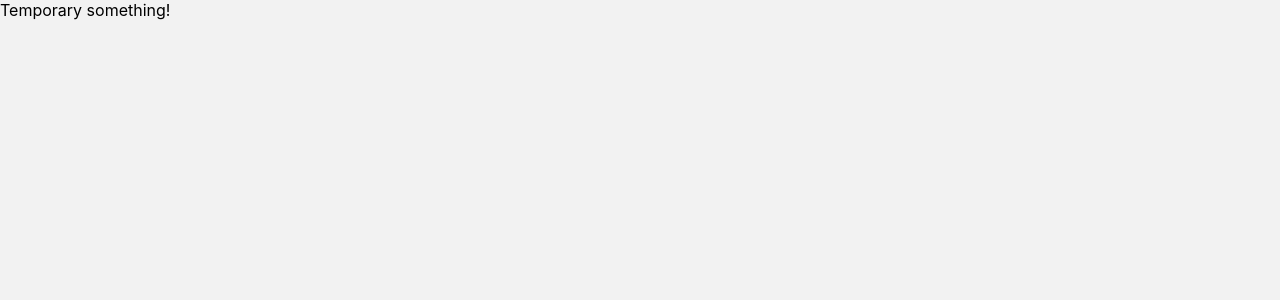
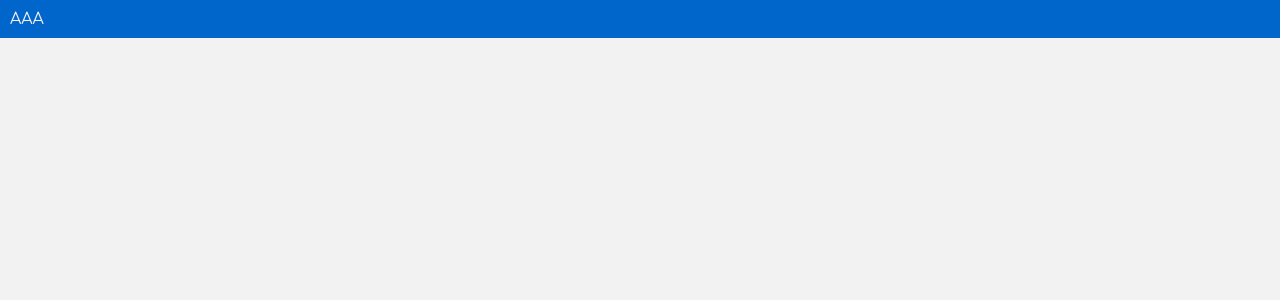
Before and after one commit to zendranm/portfolio-app, a React (Create React App) app: page / in a window 1280 px wide. Shown: the top 300 px of the page. Built offline with nearby package versions, Linux system fonts and the light colour scheme.

Commit message:
Navbar in progress

```diff
--- a/src/components/App.jsx
+++ b/src/components/App.jsx
@@ -1,7 +1,16 @@
 import React from "react";
+import NavBar from "components/NavBar";
+import NavButton from "components/NavButton";
 
 function App() {
-  return <div className="App">Temporary something!</div>;
+  let navOption;
+  // Here add condition from onClick
+  if (false) {
+    navOption = <NavButton />;
+  } else {
+    navOption = <NavBar />;
+  }
+  return <div className="App">{navOption}</div>;
 }
 
 export default App;
--- /dev/null
+++ b/src/components/NavBar.jsx
@@ -0,0 +1,8 @@
+import React from "react";
+import "styles/NavBar.scss";
+
+const NavBar = () => {
+  return <div className="NavBar">AAA</div>;
+};
+
+export default NavBar;
--- /dev/null
+++ b/src/components/NavButton.jsx
@@ -0,0 +1,16 @@
+import React from "react";
+import "styles/NavButton.scss";
+
+const onNavButtonClick = () => {
+  console.log("Whaaat");
+};
+
+const NavButton = () => {
+  return (
+    <div className="NavButton" onClick={onNavButtonClick}>
+      Click
+    </div>
+  );
+};
+
+export default NavButton;
--- /dev/null
+++ b/src/styles/NavBar.scss
@@ -0,0 +1,7 @@
+@import "variables";
+
+.NavBar {
+  background-color: $primary-color;
+  color: $font-color-2;
+  padding: 10px;
+}
--- /dev/null
+++ b/src/styles/NavButton.scss
@@ -0,0 +1,16 @@
+@import "variables";
+
+.NavButton {
+  background-color: $primary-color;
+  color: $font-color-2;
+  padding: 10px;
+  width: fit-content;
+  height: fit-content;
+  float: right;
+  border-radius: 0 0 0 100px;
+}
+
+.NavButton:hover {
+  cursor: pointer;
+  background-color: $secondary-color;
+}
--- a/src/styles/index.scss
+++ b/src/styles/index.scss
@@ -1,10 +1,9 @@
 @import "variables";
+@import url("https://fonts.googleapis.com/css2?family=Comfortaa:wght@300;400;500;600;700&display=swap");
 
 body {
   background-color: $body-color;
   color: $font-color-1;
-  font-family: -apple-system, BlinkMacSystemFont, "Segoe UI", "Roboto", "Oxygen",
-    "Ubuntu", "Cantarell", "Fira Sans", "Droid Sans", "Helvetica Neue",
-    sans-serif;
+  font-family: "Comfortaa", cursive;
   margin: 0px;
 }
--- a/src/styles/variables.scss
+++ b/src/styles/variables.scss
@@ -1,6 +1,6 @@
 // COLORS
 $body-color: #f2f2f2;
-$primary-color: #333333;
-$secondary-color: #e6e6e6;
+$primary-color: #0066cc;
+$secondary-color: #004d99;
 $font-color-1: #000000;
-$font-color-2: #ffffff;
+$font-color-2: #f2f2f2;
```
